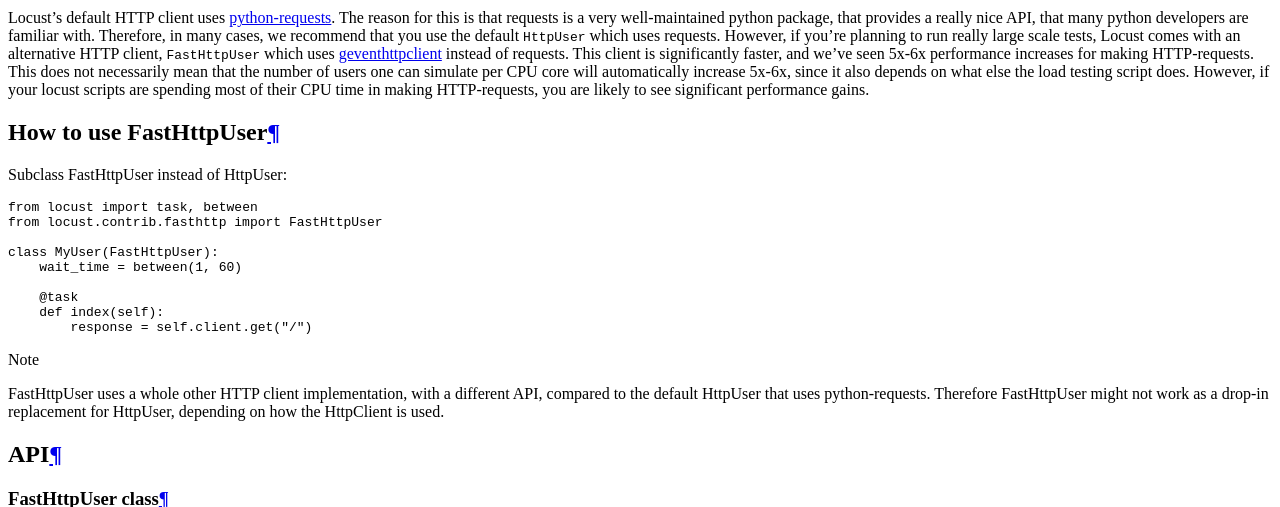
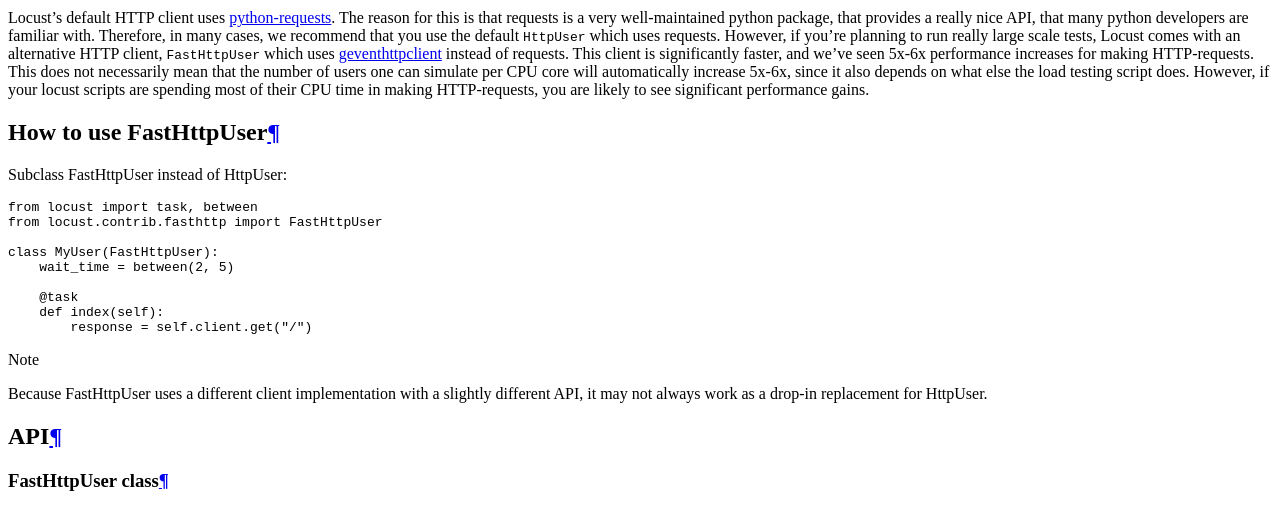
Before and after one commit to locustio/locust, a Sphinx documentation site: the page built from docs/increase-performance.rst, in a window 1280 px wide and 900 px high, scrolled down 745 px, cut to the strip 0-507 px from the top of the window. Built offline with Sphinx 7.4.7 and the Read the Docs theme 2.0.0, drawn with Linux system fonts in a browser that asks for light colours; the version number is read from the project's files by our own code.

Commit message:
Improve documentation for FastHttp & add properties to example code.

```diff
--- a/docs/increase-performance.rst
+++ b/docs/increase-performance.rst
@@ -28,7 +28,7 @@
     from locust.contrib.fasthttp import FastHttpUser
 
     class MyUser(FastHttpUser):
-        wait_time = between(1, 60)
+        wait_time = between(2, 5)
 
         @task
         def index(self):
@@ -37,9 +37,8 @@
 
 .. note::
 
-    FastHttpUser uses a whole other HTTP client implementation, with a different API, compared to
-    the default HttpUser that uses python-requests. Therefore FastHttpUser might not work as a
-    drop-in replacement for HttpUser, depending on how the HttpClient is used.
+    Because FastHttpUser uses a different client implementation with a slightly different API,
+    it may not always work as a drop-in replacement for HttpUser.
 
 
 API
```
Also changed, not shown: 1 other file.
